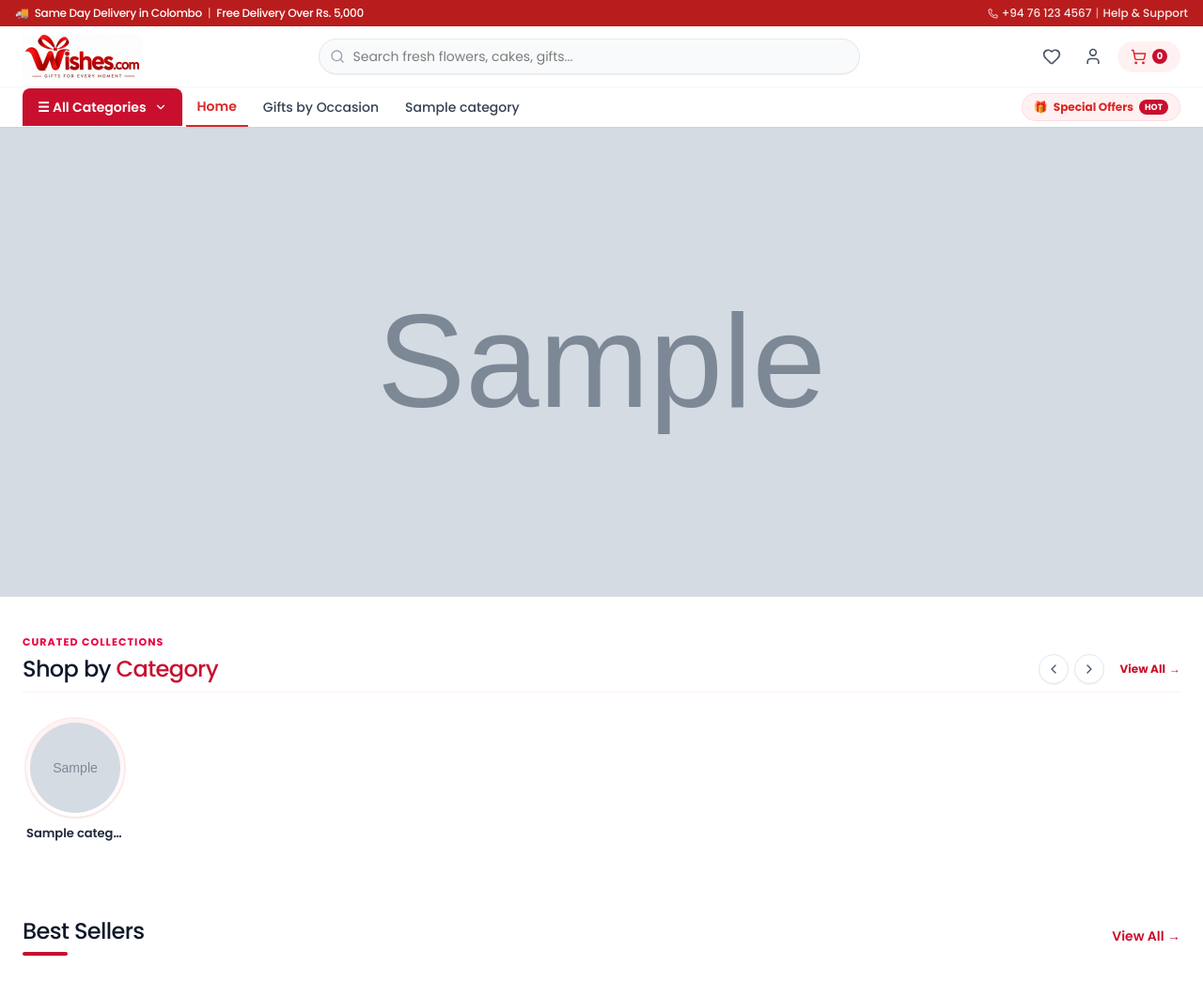
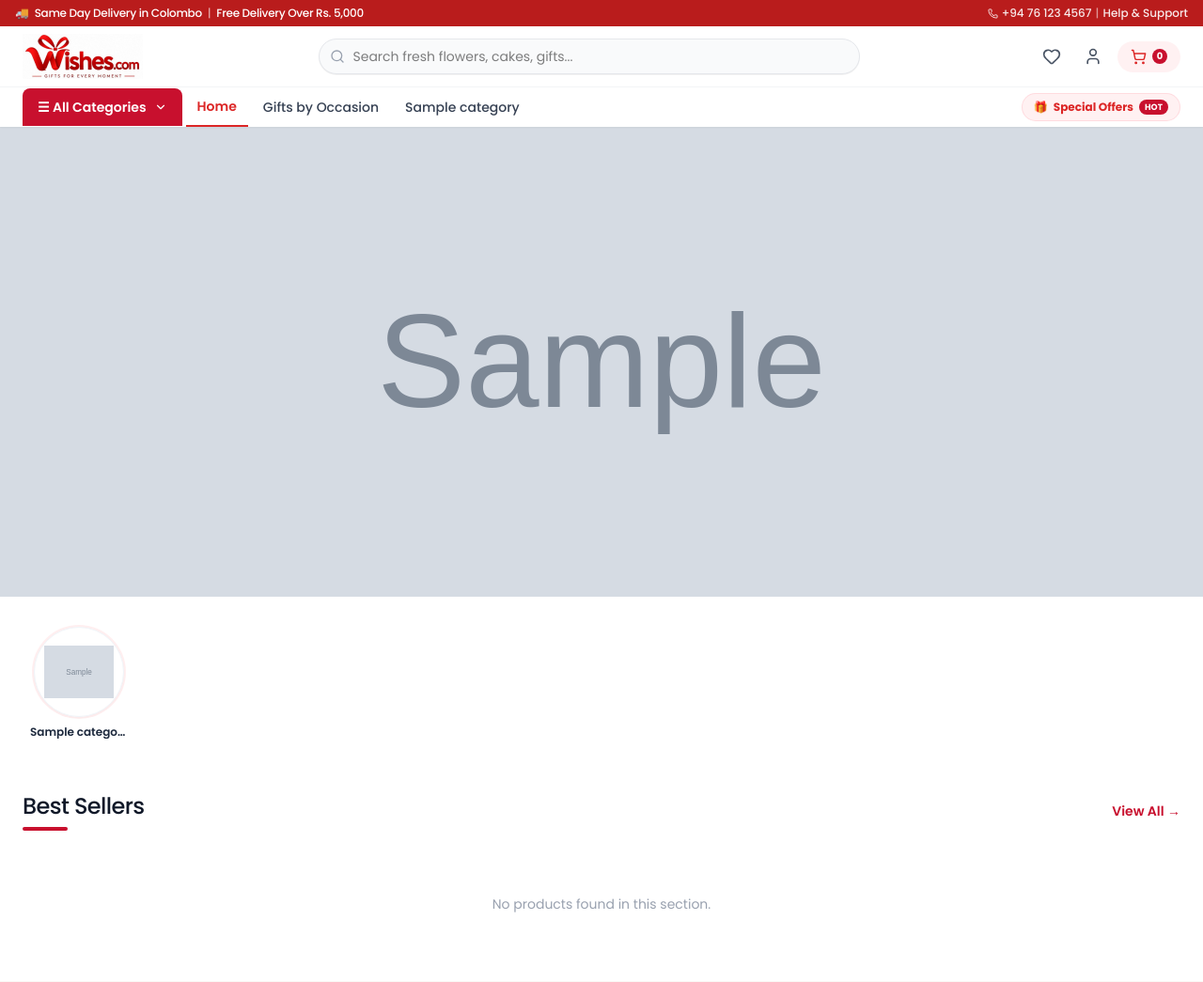
Before and after one commit to damith-sandunika/wishes.com, a Laravel app: page / in a window 1280 px wide. Shown: the top 1045 px of the page at 94% size. Run offline with Laravel 12, Linux system fonts and the light colour scheme; data comes from the database, SQL or seed files in the repository; tables that the repository leaves empty hold one stand-in row (values such as "Sample post"); grey boxes marked "Sample" are stand-in pictures; data that the repository does not hold is empty; style sheets or scripts are compiled from the project's sources; some web fonts are replaced.

Commit message:
style: remove category header, zoom out image with pure white background, and enhance smooth auto-rotation carousel

```diff
--- a/resources/js/components/CategoryGrid.jsx
+++ b/resources/js/components/CategoryGrid.jsx
@@ -32,37 +32,37 @@ export default function CategoryGrid() {
       .finally(() => setLoading(false));
   }, []);
 
+  // Smooth Auto-rotation Carousel
   useEffect(() => {
     if (isPaused || categories.length <= 4) return;
     const interval = setInterval(() => {
       if (scrollRef.current) {
         const el = scrollRef.current;
         const maxScroll = el.scrollWidth - el.clientWidth;
-        if (el.scrollLeft >= maxScroll - 5) {
+        if (el.scrollLeft >= maxScroll - 10) {
           el.scrollTo({ left: 0, behavior: 'smooth' });
         } else {
-          el.scrollBy({ left: 160, behavior: 'smooth' });
+          el.scrollBy({ left: 140, behavior: 'smooth' });
         }
       }
-    }, 3200);
+    }, 2800);
     return () => clearInterval(interval);
   }, [isPaused, categories.length]);
 
   const scroll = (direction) => {
     if (scrollRef.current) {
-      scrollRef.current.scrollBy({ left: direction * 220, behavior: 'smooth' });
+      scrollRef.current.scrollBy({ left: direction * 200, behavior: 'smooth' });
     }
   };
 
   if (loading) {
     return (
-      <section className="py-8 max-w-7xl mx-auto px-4 lg:px-6">
-        <div className="h-6 w-44 bg-slate-100 rounded-md animate-pulse mb-6" />
+      <section className="py-4 max-w-7xl mx-auto px-4 lg:px-6">
         <div className="flex gap-4 sm:gap-6 overflow-hidden">
           {[...Array(6)].map((_, i) => (
-            <div key={i} className="flex-shrink-0 flex flex-col items-center w-24 sm:w-28 animate-pulse">
-              <div className="w-20 h-20 sm:w-24 sm:h-24 rounded-full bg-slate-100 mb-3" />
-              <div className="h-3 w-16 bg-slate-100 rounded" />
+            <div key={i} className="flex-shrink-0 flex flex-col items-center w-20 sm:w-24 animate-pulse">
+              <div className="w-18 h-18 sm:w-22 sm:h-22 rounded-full bg-slate-100 mb-2" />
+              <div className="h-2.5 w-14 bg-slate-100 rounded" />
             </div>
           ))}
         </div>
@@ -73,45 +73,35 @@ export default function CategoryGrid() {
   if (categories.length === 0) return null;
 
   return (
-    <section className="py-8 sm:py-10 max-w-7xl mx-auto px-4 lg:px-6 relative group/section">
-      <div className="flex items-end justify-between mb-6 pb-2 border-b border-rose-100/50">
-        <div>
-          <span className="text-[11px] font-bold uppercase tracking-widest text-rose-600 mb-1 block">Curated Collections</span>
-          <h2 className="text-xl sm:text-2xl font-black text-slate-900 tracking-tight">
-            Shop by <span className="text-[#c8102e]">Category</span>
-          </h2>
-        </div>
-        <div className="flex items-center gap-2">
-          <div className="hidden sm:flex items-center gap-1.5 mr-2">
+    <section className="py-4 sm:py-6 max-w-7xl mx-auto px-4 lg:px-6 relative group/section">
+      {/* Floating Navigation Controls on Hover */}
+      {categories.length > 5 && (
+        <>
           <button
             onClick={() => scroll(-1)}
-              className="w-8 h-8 rounded-full border border-slate-200 bg-white hover:bg-rose-50 hover:border-rose-200 text-slate-600 hover:text-[#c8102e] flex items-center justify-center transition shadow-2xs active:scale-95"
+            className="absolute left-1 top-1/2 -translate-y-1/2 z-20 w-8 h-8 rounded-full bg-white/95 shadow-md border border-slate-200 text-slate-700 hover:text-[#c8102e] flex items-center justify-center opacity-0 group-hover/section:opacity-100 transition-opacity duration-200 active:scale-95"
             aria-label="Previous categories"
           >
-              <ChevronLeft size={16} />
+            <ChevronLeft size={17} />
           </button>
           <button
             onClick={() => scroll(1)}
-              className="w-8 h-8 rounded-full border border-slate-200 bg-white hover:bg-rose-50 hover:border-rose-200 text-slate-600 hover:text-[#c8102e] flex items-center justify-center transition shadow-2xs active:scale-95"
+            className="absolute right-1 top-1/2 -translate-y-1/2 z-20 w-8 h-8 rounded-full bg-white/95 shadow-md border border-slate-200 text-slate-700 hover:text-[#c8102e] flex items-center justify-center opacity-0 group-hover/section:opacity-100 transition-opacity duration-200 active:scale-95"
             aria-label="Next categories"
           >
-              <ChevronRight size={16} />
+            <ChevronRight size={17} />
           </button>
-          </div>
-          <Link to="/shop" className="text-[#c8102e] font-bold text-xs hover:text-red-800 transition flex items-center gap-1 group">
-            <span>View All</span>
-            <span className="group-hover:translate-x-0.5 transition-transform">&rarr;</span>
-          </Link>
-        </div>
-      </div>
+        </>
+      )}
 
+      {/* Category Cards Carousel */}
       <div
         ref={scrollRef}
         onMouseEnter={() => setIsPaused(true)}
         onMouseLeave={() => setIsPaused(false)}
         onTouchStart={() => setIsPaused(true)}
         onTouchEnd={() => setIsPaused(false)}
-        className="flex gap-4 sm:gap-6 overflow-x-auto pb-4 pt-1 scrollbar-hide scroll-smooth"
+        className="flex gap-4 sm:gap-6 overflow-x-auto py-2 px-1 scrollbar-hide scroll-smooth"
         style={{ scrollbarWidth: 'none', msOverflowStyle: 'none' }}
       >
         {categories.map((cat) => (
@@ -120,20 +110,21 @@ export default function CategoryGrid() {
             to={`/category/${cat.slug}`}
             className="flex-shrink-0 group flex flex-col items-center w-20 sm:w-24 md:w-28 text-center"
           >
-            <div className="relative w-18 h-18 sm:w-22 sm:h-22 md:w-26 md:h-26 rounded-full bg-linear-to-b from-rose-50 to-white shadow-sm p-1 ring-2 ring-rose-100/70 group-hover:ring-[#c8102e] group-hover:shadow-md group-hover:-translate-y-1 transition-all duration-300 overflow-hidden flex items-center justify-center">
+            {/* Circle with pure white background and zoom-out contain */}
+            <div className="relative w-18 h-18 sm:w-22 sm:h-22 md:w-24 md:h-24 rounded-full bg-white shadow-xs border border-slate-100 ring-2 ring-rose-100/60 group-hover:ring-[#c8102e] group-hover:shadow-md group-hover:-translate-y-1 transition-all duration-300 overflow-hidden flex items-center justify-center p-2.5">
               {cat.image ? (
                 <img
                   src={cat.image}
                   alt={cat.name}
-                  className="w-full h-full object-cover rounded-full group-hover:scale-108 transition-transform duration-500"
+                  className="w-full h-full object-contain transition-transform duration-300 group-hover:scale-110"
                 />
               ) : (
-                <div className="w-full h-full rounded-full bg-linear-to-tr from-rose-100 to-rose-50 flex items-center justify-center text-[#c8102e] font-bold">
-                  <Gift size={24} className="opacity-75 group-hover:scale-115 transition-transform" />
+                <div className="w-full h-full rounded-full bg-rose-50 flex items-center justify-center text-[#c8102e]">
+                  <Gift size={22} className="opacity-75 group-hover:scale-110 transition-transform" />
                 </div>
               )}
             </div>
-            <span className="text-xs sm:text-[13px] text-slate-800 font-semibold leading-tight group-hover:text-[#c8102e] transition-colors mt-2.5 truncate max-w-full px-1">
+            <span className="text-[11px] sm:text-xs text-slate-800 font-semibold leading-tight group-hover:text-[#c8102e] transition-colors mt-2 truncate max-w-full px-1">
               {cat.name}
             </span>
           </Link>
```
Lines whose indentation alone changed are shown as unchanged.
